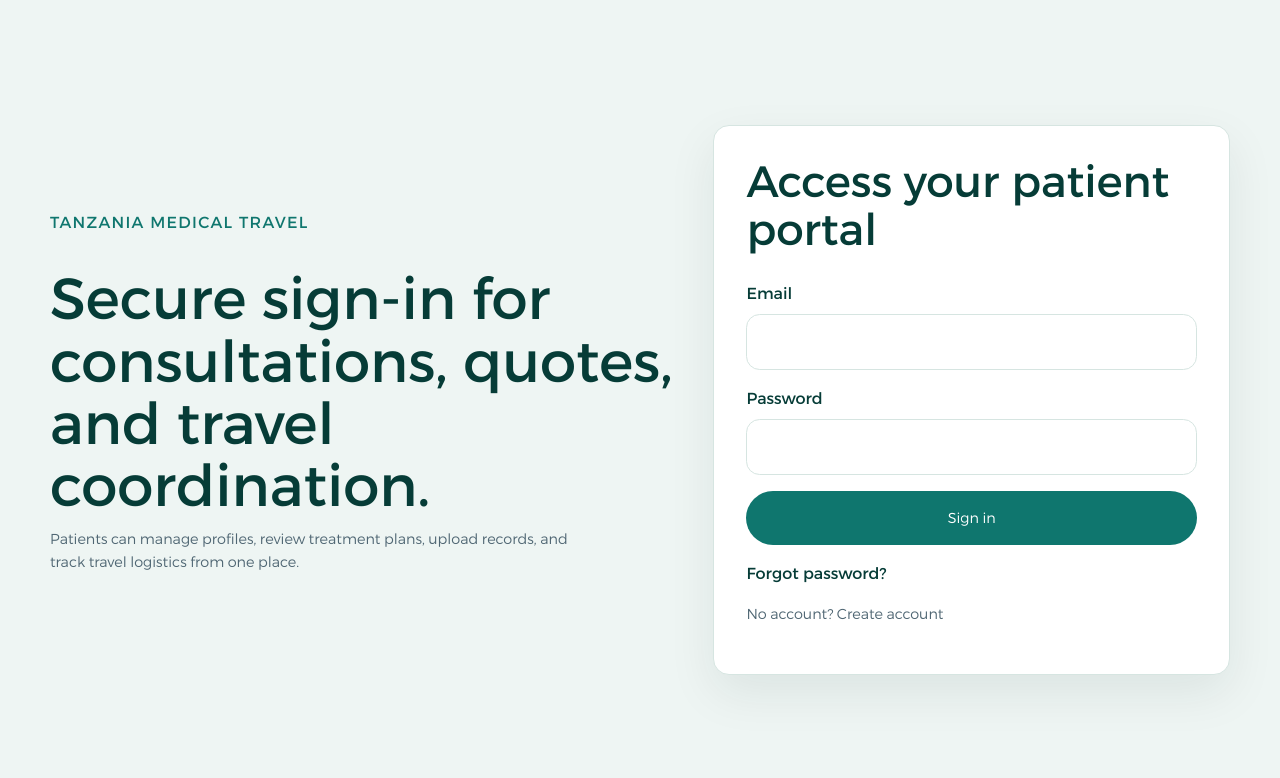
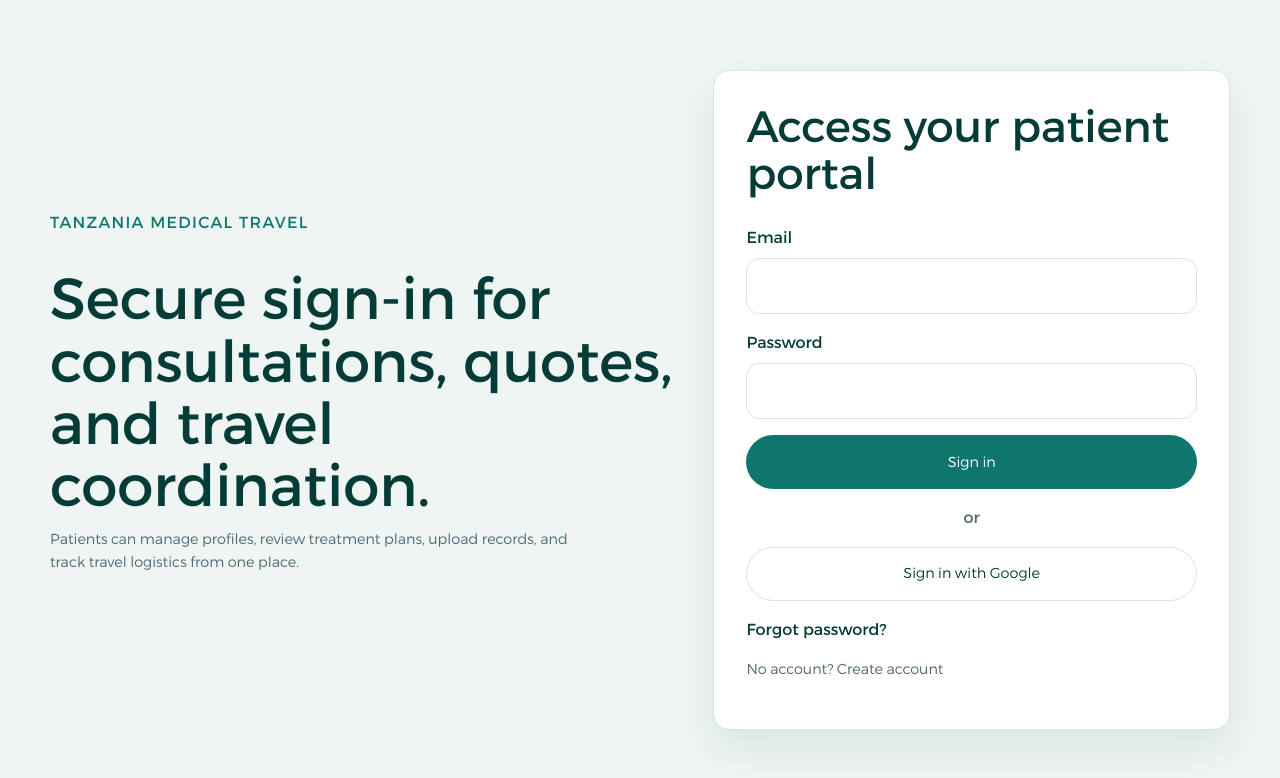
Before and after one commit to kiruwi/TanzaniaMedicalTravel, a Nuxt app: page /auth/login in a window 1280 px wide. Shown: the top 778 px of the page. Built offline with nearby package versions, Linux system fonts and the light colour scheme.

Commit message:
Add Google auth options

```diff
--- a/composables/useAuth.js
+++ b/composables/useAuth.js
@@ -1,8 +1,33 @@
 export function useAuth() {
   const nuxtApp = useNuxtApp()
+  const config = useRuntimeConfig()
   const user = useState('auth:user', () => null)
   const session = useState('auth:session', () => null)
   const userRole = useState('auth:role', () => 'guest')
+  const syncedUserId = useState('auth:synced-user-id', () => null)
+
+  async function syncUser(authUser) {
+    if (!authUser?.id || !authUser?.email || syncedUserId.value === authUser.id) {
+      return { synced: true }
+    }
+
+    const response = await $fetch('/api/auth/sync-user', {
+      method: 'POST',
+      body: {
+        id: authUser.id,
+        email: authUser.email,
+        role: authUser.user_metadata?.role || 'patient',
+        full_name: authUser.user_metadata?.full_name || ''
+      }
+    })
+
+    if (response?.synced === false) {
+      return response
+    }
+
+    syncedUserId.value = authUser.id
+    return response
+  }
 
   async function getSession() {
     if (!nuxtApp.$supabase) {
@@ -13,6 +38,11 @@ export function useAuth() {
     session.value = data.session
     user.value = data.session?.user || null
     userRole.value = data.session?.user?.user_metadata?.role || 'patient'
+
+    if (data.session?.user) {
+      await syncUser(data.session.user)
+    }
+
     return session
   }
 
@@ -36,6 +66,21 @@ export function useAuth() {
     return response
   }
 
+  async function signInWithGoogle(next = '/patient') {
+    if (!nuxtApp.$supabase) {
+      return { error: new Error('Supabase client is not configured.') }
+    }
+
+    const origin = window.location.origin || config.public.siteUrl
+
+    return nuxtApp.$supabase.auth.signInWithOAuth({
+      provider: 'google',
+      options: {
+        redirectTo: `${origin}${next}`
+      }
+    })
+  }
+
   async function signOut() {
     if (nuxtApp.$supabase) {
       await nuxtApp.$supabase.auth.signOut()
@@ -44,6 +89,7 @@ export function useAuth() {
     user.value = null
     session.value = null
     userRole.value = 'guest'
+    syncedUserId.value = null
   }
 
   return {
@@ -53,6 +99,7 @@ export function useAuth() {
     getSession,
     signIn,
     signUp,
+    signInWithGoogle,
     signOut
   }
 }
--- a/pages/auth/login.vue
+++ b/pages/auth/login.vue
@@ -19,6 +19,10 @@
         </button>
         <p v-if="status">{{ status }}</p>
       </form>
+      <div class="auth-page__divider">or</div>
+      <button class="button button--ghost auth-page__oauth" :disabled="pending" type="button" @click="signInGoogle">
+        Sign in with Google
+      </button>
       <NuxtLink to="/auth/forgot-password">Forgot password?</NuxtLink>
       <p>
         No account?
@@ -37,7 +41,7 @@ import { buildHeadLinks, buildSeoMeta } from '~/utils/seo'
 
 const route = useRoute()
 const router = useRouter()
-const { signIn } = useAuth()
+const { signIn, signInWithGoogle } = useAuth()
 
 const email = ref('')
 const password = ref('')
@@ -72,6 +76,18 @@ async function submit() {
 
   router.push('/patient')
 }
+
+async function signInGoogle() {
+  pending.value = true
+  status.value = ''
+
+  const { error } = await signInWithGoogle('/patient')
+
+  if (error) {
+    pending.value = false
+    status.value = error.message || 'Unable to continue with Google.'
+  }
+}
 </script>
 
 <style scoped>
@@ -85,4 +101,13 @@ async function submit() {
   border: 1px solid var(--color-border);
   border-radius: 0.85rem;
 }
+
+.auth-page__divider {
+  text-align: center;
+  color: var(--color-text-soft);
+}
+
+.auth-page__oauth {
+  width: 100%;
+}
 </style>
--- a/pages/auth/register.vue
+++ b/pages/auth/register.vue
@@ -22,6 +22,10 @@
       </button>
       <p v-if="status">{{ status }}</p>
     </form>
+    <div class="auth-page__divider">or</div>
+    <button class="button button--ghost auth-page__oauth" :disabled="pending" type="button" @click="signUpGoogle">
+      Sign up with Google
+    </button>
     <p>
       Already have an account?
       <NuxtLink to="/auth/login">Sign in</NuxtLink>
@@ -38,7 +42,7 @@ import { buildHeadLinks, buildSeoMeta } from '~/utils/seo'
 
 const route = useRoute()
 const router = useRouter()
-const { signUp } = useAuth()
+const { signUp, signInWithGoogle } = useAuth()
 const fullName = ref('')
 const email = ref('')
 const password = ref('')
@@ -116,6 +120,18 @@ async function submit() {
   email.value = ''
   password.value = ''
 }
+
+async function signUpGoogle() {
+  pending.value = true
+  status.value = ''
+
+  const { error } = await signInWithGoogle('/patient')
+
+  if (error) {
+    pending.value = false
+    status.value = error.message || 'Unable to continue with Google.'
+  }
+}
 </script>
 
 <style scoped>
@@ -129,4 +145,13 @@ async function submit() {
   border: 1px solid var(--color-border);
   border-radius: 0.85rem;
 }
+
+.auth-page__divider {
+  text-align: center;
+  color: var(--color-text-soft);
+}
+
+.auth-page__oauth {
+  width: 100%;
+}
 </style>
```
